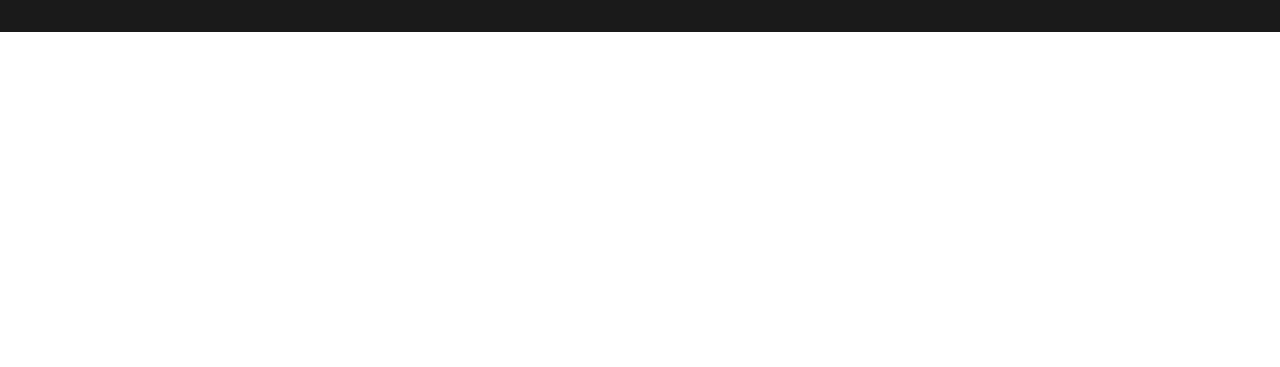
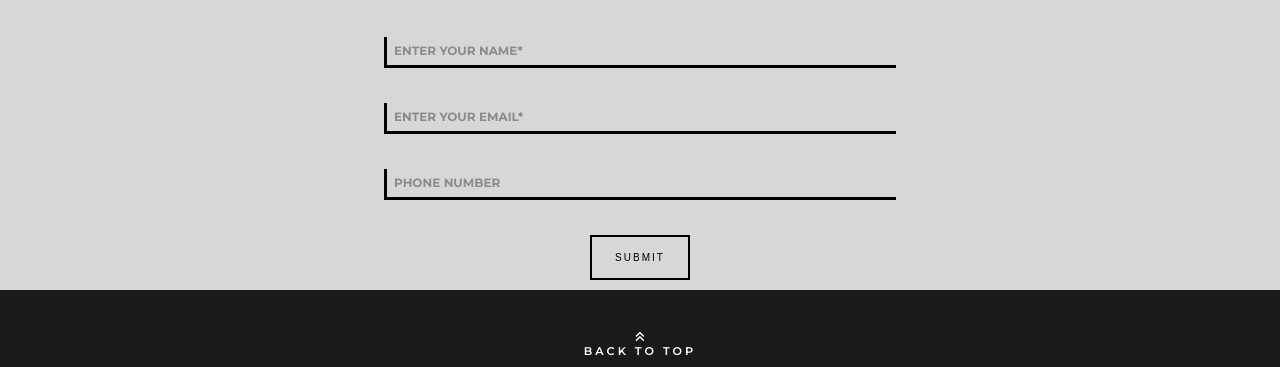
Before and after one commit to raulgodii/Portfolio-2.0, a plain HTML site: page index.html in a window 1280 px wide. Shown: the part 3098-3465 px from the top of the page. Before the commit the page ends 3130 px from the top, so only its background shows below. Drawn offline with nearby package versions, Linux system fonts and the light colour scheme.

Commit message:
form contact

```diff
--- a/index.html
+++ b/index.html
@@ -284,6 +284,33 @@
                 </article>
             </div>
         </section>
+
+        <!-- ---------SECTION - CONTACT--------- -->
+        <section id="contact" class="section-contact">
+            <h2 class="title-section">CONTACT</h2>
+            <p>Ready to collaborate? I'd love to hear from you! Whether it's a project idea or just a friendly hello, feel free to reach out through the contact form below. Let's connect and create something great together!</p>
+            <div class="contact-form">
+                <div class="card">
+                    <div class="inputBox">
+                        <input type="text" required="required">
+                        <span class="user">ENTER YOUR NAME*</span>
+                    </div>
+
+                    <div class="inputBox">
+                        <input type="email" required="required">
+                        <span>ENTER YOUR EMAIL*</span>
+                    </div>
+
+                    <div class="inputBox">
+                        <input type="tel" required="required">
+                        <span>PHONE NUMBER</span>
+                    </div>
+
+                    <button class="enter">Submit</button>
+
+                </div>
+            </div>
+        </section>
     </main>
 
     <footer>
--- a/style/style.css
+++ b/style/style.css
@@ -207,7 +207,7 @@ nav ul li a:hover::after{
     width: 30px;
     position: absolute;
     top: -75px;
-    width: 15%;
+    width: 150px;
     border: 10px solid white;
     border-radius: 50%;
     background-color: white;
@@ -497,6 +497,7 @@ footer{
     background-color: rgba(0, 0, 0, 0.8);
     opacity: 0;
     transition: 0.4s;
+    padding: 0 10px;
 }
 .portfolio-articles article:hover .portfolio-article-hover{
     opacity: 1;
@@ -570,3 +571,102 @@ footer{
 .portfolio-articles .article6{
     background-image: url('../assets/a6.png');
 }
+
+/* ---------SECTION - CONTACT--------- */
+.section-contact{
+    background-color: #D7D7D7;
+    display: flex;
+    flex-direction: column;
+    align-items: center;
+
+}
+
+.contact-form{
+    width: 40%;
+}
+
+.section-contact p{
+    width: 50%;
+    font-family: Open Sans;
+    font-size: 0.7rem;
+    text-align: center;
+    margin: 40px;
+}
+
+.card {
+    display: flex;
+    justify-content: center;
+    align-items: center;
+    font-family: Montserrat;
+    font-weight: 700;
+    width: 100%;
+    flex-direction: column;
+    gap: 35px;
+    background: #D7D7D7;
+}
+
+.inputBox {
+    position: relative;
+    width: 100%;
+}
+
+.inputBox input {
+    width: 100%;
+    padding: 5px;
+    outline: none;
+    border: none;
+    color: #000;
+    font-size: 1em;
+    background: transparent;
+    border-left: 3px solid #000;
+    border-bottom: 3px solid #000;
+    transition: 0.1s;
+}
+
+.inputBox span {
+    margin-top: 5px;
+    position: absolute;
+    left: 0;
+    transform: translateY(-4px);
+    margin-left: 5px;
+    padding: 5px;
+    pointer-events: none;
+    font-size: 12px;
+    color: #8B8B8B;
+    text-transform: uppercase;
+    transition: 0.5s;
+}
+
+.inputBox input:valid~span,
+.inputBox input:focus~span {
+    transform: translateX(10%) translateY(-15px);
+    font-size: 0.8em;
+    padding: 5px 10px;
+    background: #000;
+    letter-spacing: 0.2em;
+    color: #fff;
+    border: 2px;
+}
+
+.inputBox input:valid,
+.inputBox input:focus {
+    border: 3px solid #000;
+}
+
+.enter {
+    height: 45px;
+    width: 100px;
+    border: 2px solid #000;
+    cursor: pointer;
+    background-color: transparent;
+    transition: 0.5s;
+    text-transform: uppercase;
+    font-size: 10px;
+    letter-spacing: 2px;
+    margin-bottom: 1em;
+}
+
+.enter:hover {
+    background-color: rgb(0, 0, 0);
+    color: white;
+}
```
Also changed, not shown: assets/a1.png, assets/a2.png, assets/a3.png, assets/a4.png, assets/a5.png, assets/a6.png.
